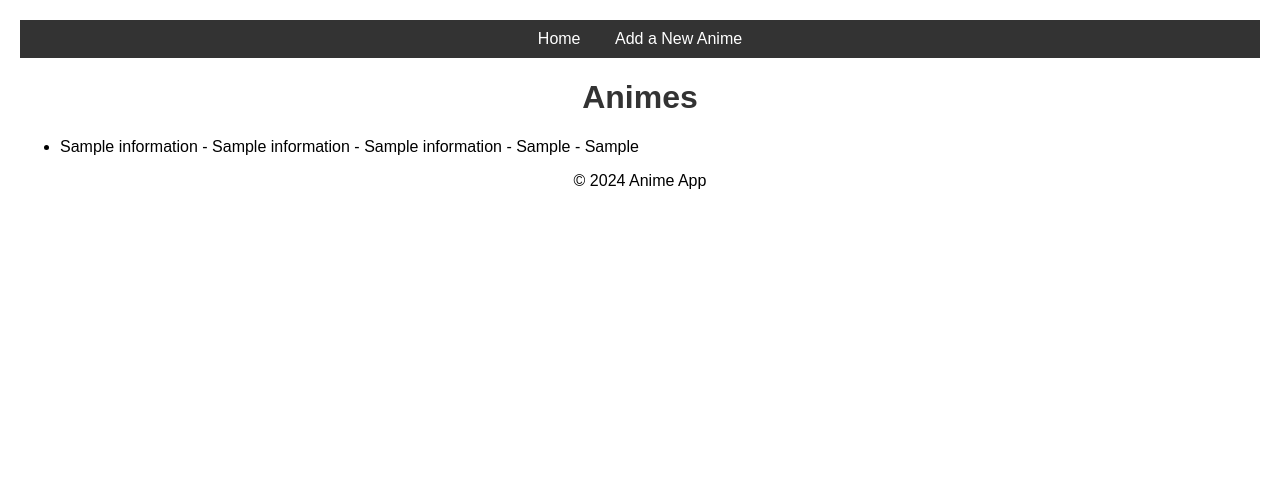
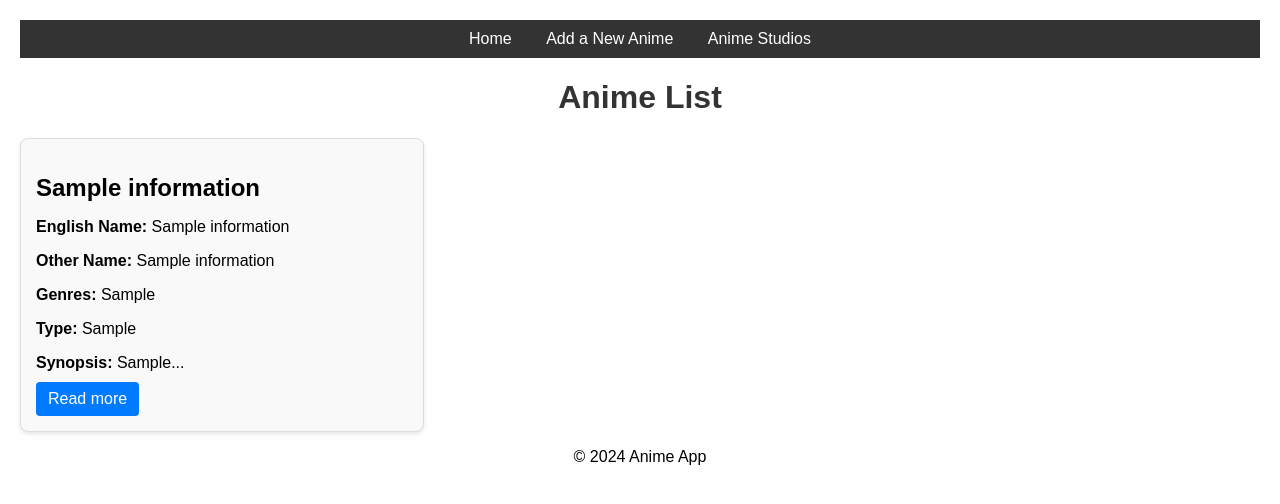
Before and after one commit to Mfaytinn/AnimeReview-BLG317, a Flask app: page / in a window 1280 px wide. Shown: the top 504 px of the page. Run offline with Flask 3, Linux system fonts and the light colour scheme; tables that the repository leaves empty hold one stand-in row (values such as "Sample post").

Commit message:
studio anime sayfası - erinc
studio anime page ve home pagedeki animelere tıkladığında aynı html sayfasına yönlendiriliyor + örnek data + 2 alter tablo komutu

```diff
--- a/app/server.py
+++ b/app/server.py
@@ -8,6 +8,10 @@ def create_app():
     # Explicitly add endpoint names for each route
     app.add_url_rule("/", view_func=views.index_page, endpoint="index_page")
     app.add_url_rule("/add", view_func=views.add_anime_page, methods=["GET", "POST"], endpoint="add_anime")
+    app.add_url_rule("/studios", view_func=views.studios_page, endpoint="studios_page")
+    app.add_url_rule("/studios/<int:studio_id>", view_func=views.studio_animes_page, endpoint="studio_animes_page")
+    app.add_url_rule("/anime/<int:anime_id>", view_func=views.anime_page, endpoint="anime_page")
+
     return app
 
 if __name__ == "__main__":
--- a/app/static/styles.css
+++ b/app/static/styles.css
@@ -65,3 +65,81 @@ header {
     text-align: center;
     margin-top: 20px;
 }
+
+
+/* Style for the anime list */
+.anime-list {
+    display: flex;
+    flex-wrap: wrap;
+    gap: 20px;
+    justify-content: space-between;
+}
+
+.anime-card {
+    border: 1px solid #ddd;
+    border-radius: 8px;
+    padding: 15px;
+    width: 30%;
+    background-color: #f9f9f9;
+    box-shadow: 0 2px 4px rgba(0, 0, 0, 0.1);
+}
+
+.anime-card h2 {
+    font-size: 1.5rem;
+    margin-bottom: 10px;
+}
+
+.anime-card p {
+    font-size: 1rem;
+    margin-bottom: 10px;
+}
+
+.anime-card a {
+    display: inline-block;
+    background-color: #007bff;
+    color: #fff;
+    padding: 8px 12px;
+    border-radius: 4px;
+    text-decoration: none;
+}
+
+.anime-card a:hover {
+    background-color: #0056b3;
+}
+
+
+/* Style for the studio list page */
+.studio-list {
+    display: flex;
+    flex-wrap: wrap;
+    gap: 20px;
+    justify-content: space-between;
+}
+
+.studio-card {
+    border: 1px solid #ddd;
+    border-radius: 8px;
+    padding: 15px;
+    width: 30%;
+    background-color: #f9f9f9;
+    box-shadow: 0 2px 4px rgba(0, 0, 0, 0.1);
+}
+
+.studio-card h2 {
+    font-size: 1.5rem;
+    margin-bottom: 10px;
+}
+
+.studio-card a {
+    display: inline-block;
+    background-color: #007bff;
+    color: #fff;
+    padding: 8px 12px;
+    border-radius: 4px;
+    text-decoration: none;
+    margin-top: 10px;
+}
+
+.studio-card a:hover {
+    background-color: #0056b3;
+}
--- a/app/templates/index.html
+++ b/app/templates/index.html
@@ -3,13 +3,25 @@
 {% block title %}Anime List{% endblock %}
 
 {% block header %}
-    <h1>Animes</h1>
+    <h1>Anime List</h1>
 {% endblock %}
 
 {% block content %}
-    <ul>
-        {% for anime in anime_information %}
-        <li>{{ anime['anime_name'] }} - {{ anime['english_name'] }} - {{ anime['other_name'] }} - {{ anime['synopsis'] }} - {{ anime['type_anime'] }}</li>
-        {% endfor %}
-    </ul>
+    {% if anime_information %}
+        <div class="anime-list">
+            {% for anime in anime_information %}
+                <div class="anime-card">
+                    <h2>{{ anime['anime_name'] }}</h2>
+                    <p><strong>English Name:</strong> {{ anime['english_name'] }}</p>
+                    <p><strong>Other Name:</strong> {{ anime['other_name'] }}</p>
+                    <p><strong>Genres:</strong> {{ anime['genres'] }}</p>
+                    <p><strong>Type:</strong> {{ anime['type_anime'] }}</p>
+                    <p><strong>Synopsis:</strong> {{ anime['synopsis'][:100] }}...</p>
+                    <a href="{{ url_for('anime_page', anime_id=anime['anime_id']) }}">Read more</a>
+                </div>
+            {% endfor %}
+        </div>
+    {% else %}
+        <p>No anime found.</p>
+    {% endif %}
 {% endblock %}
--- a/app/templates/layout.html
+++ b/app/templates/layout.html
@@ -11,6 +11,7 @@
     <nav>
         <a href="{{ url_for('index_page') }}">Home</a>
         <a href="{{ url_for('add_anime') }}">Add a New Anime</a>
+        <a href="{{ url_for('studios_page') }}">Anime Studios</a>
     </nav>
 
     <!-- Flash Messages -->
--- a/app/views.py
+++ b/app/views.py
@@ -62,3 +62,102 @@ def add_anime_page():
                 connection.close()
 
     return render_template("add_anime.html")
+
+def studios_page():
+    connection = get_db_connection()
+    if connection is None:
+        flash("Couldn't connect to the database!", category="danger")
+        return render_template('studios.html', studios=[])
+
+    try:
+        cursor = connection.cursor(dictionary=True)
+        cursor.execute("SELECT * FROM Studios")
+        studios = cursor.fetchall()
+    except Error as e:
+        flash(f"Query failed: {e}", category="danger")
+        studios = []
+    finally:
+        if connection.is_connected():
+            cursor.close()
+            connection.close()
+
+    return render_template('studios.html', studios=studios)
+
+def studio_animes_page(studio_id):
+    connection = get_db_connection()
+    if connection is None:
+        flash("Couldn't connect to the database!", category="danger")
+        return render_template('studio_animes.html', animes=[])
+
+    try:
+        cursor = connection.cursor(dictionary=True)
+        cursor.execute("""
+            SELECT ai.anime_id, ai.anime_name, ai.english_name, ai.other_name, ai.synopsis, ai.type_anime
+            FROM Anime_Information ai
+            JOIN Anime_Production ap ON ai.anime_id = ap.anime_id
+            WHERE ap.studio_id = %s
+        """, (studio_id,))
+        animes = cursor.fetchall()
+
+    except Error as e:
+        flash(f"Query failed: {e}", category="danger")
+        animes = []
+    finally:
+        if connection.is_connected():
+            cursor.close()
+            connection.close()
+
+    return render_template('studio_animes.html', animes=animes)
+
+
+def anime_page(anime_id):
+    connection = get_db_connection()
+    if connection is None:
+        flash("Couldn't connect to the database!", category="danger")
+        return render_template('anime_page.html', anime_info={}, anime_metadata={}, studio_id=None)
+
+    try:
+        cursor = connection.cursor(dictionary=True)
+        cursor.execute("""
+            SELECT ai.anime_name, ai.english_name, ai.other_name, ai.synopsis, ai.type_anime, ai.genres,
+                   am.episodes, am.aired, am.premiered, am.source,
+                   ap.studio_id
+            FROM Anime_Information ai
+            JOIN Anime_Metadata am ON ai.anime_id = am.anime_id
+            LEFT JOIN Anime_Production ap ON ai.anime_id = ap.anime_id
+            WHERE ai.anime_id = %s
+        """, (anime_id,))
+        result = cursor.fetchone()
+
+        if result:
+            anime_info = {
+                'anime_name': result['anime_name'],
+                'english_name': result['english_name'],
+                'other_name': result['other_name'],
+                'synopsis': result['synopsis'],
+                'type_anime': result['type_anime'],
+                'genres': result['genres']
+            }
+            anime_metadata = {
+                'episodes': result['episodes'],
+                'aired': result['aired'],
+                'premiered': result['premiered'],
+                'source': result['source']
+            }
+            studio_id = result['studio_id']  # This is the studio ID related to the anime
+        else:
+            anime_info = {}
+            anime_metadata = {}
+            studio_id = None
+
+    except Error as e:
+        flash(f"Query failed: {e}", category="danger")
+        anime_info = {}
+        anime_metadata = {}
+        studio_id = None
+    finally:
+        if connection.is_connected():
+            cursor.close()
+            connection.close()
+
+    return render_template('anime_page.html', anime_info=anime_info, anime_metadata=anime_metadata, studio_id=studio_id)
--- a/database/anime.sql
+++ b/database/anime.sql
@@ -75,7 +75,8 @@ CREATE TABLE Anime_Metadata (
     FOREIGN KEY (anime_id) REFERENCES Anime_Information(anime_id)
 );
 
-
+ALTER TABLE Producers MODIFY producer_name VARCHAR(255) NULL;
+ALTER TABLE Licensors MODIFY licensor_name VARCHAR(255) NULL;
 
 -- Table 8: Anime Genres
 -- CREATE TABLE Anime_Genres (
```
Also changed, not shown: app/templates/anime_page.html (added, +22 -0 lines), app/templates/studio_animes.html (added, +27 -0 lines), app/templates/studios.html (added, +23 -0 lines), data/data_erinc/test_data.sql (added, +69 -0 lines).
